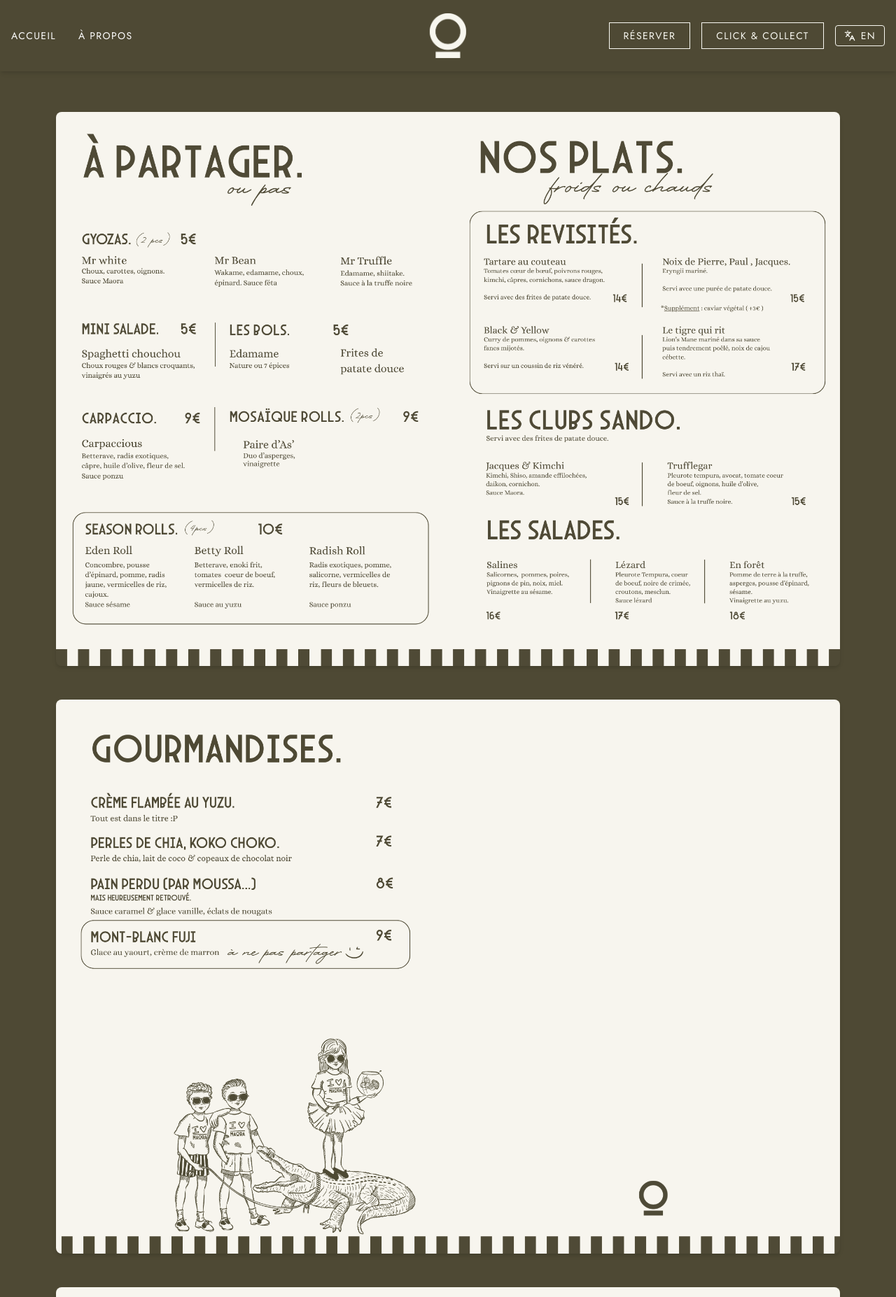
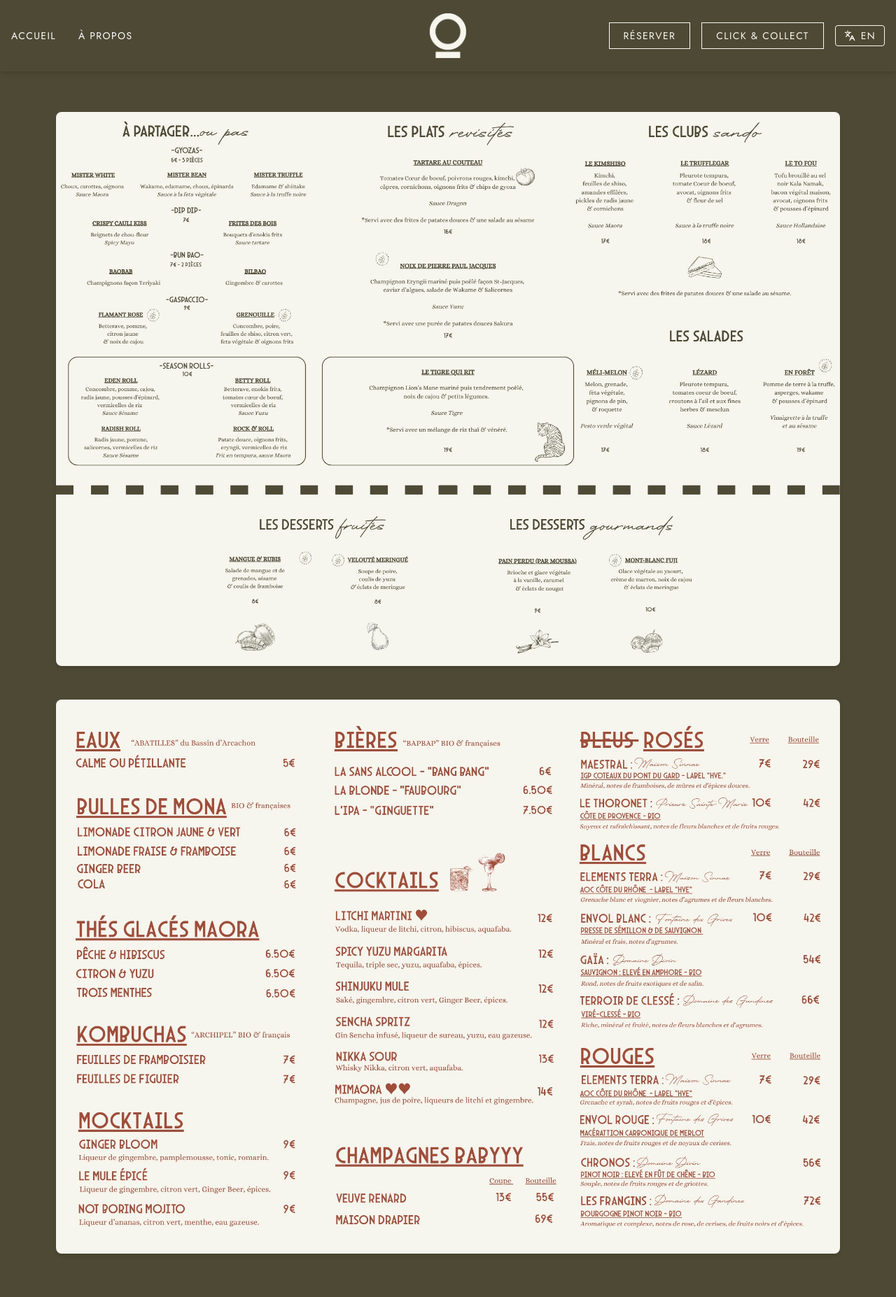
Before and after one commit to vincent-vanhassel/maora-restaurant, a Vue app: page /menu in a window 1280 px wide. Shown: the top 1854 px of the page at 70% size. Built offline with nearby package versions, Linux system fonts and the light colour scheme.

Commit message:
update menu - Printemps-été

```diff
--- a/src/views/Menu.vue
+++ b/src/views/Menu.vue
@@ -5,10 +5,10 @@
     <!-- Le contenu prend toute la hauteur dispo -->
     <main class="flex-grow pt-40 px-6 md:px-20">
       <div class="max-w-6xl mx-auto space-y-12">
-        <img src="/image-menu/menu-1.png" alt="Menu-1" class="rounded-lg shadow-md w-full object-contain" />
-        <img src="/image-menu/menu-2.png" alt="Menu-2" class="rounded-lg shadow-md w-full object-contain" />
-        <img src="/image-menu/menu-3.png" alt="Menu-3" class="rounded-lg shadow-md w-full object-contain" />
-        <img src="/image-menu/menu-4.png" alt="Menu-4" class="rounded-lg shadow-md w-full object-contain" />
+        <img src="/image-menu/Menu Printemps-Été.jpeg" alt="Menu-1" class="rounded-lg shadow-md w-full object-contain" />
+        <!-- <img src="/image-menu/menu-2.png" alt="Menu-2" class="rounded-lg shadow-md w-full object-contain" /> -->
+        <img src="/image-menu/Carte des boissons  Printemps-Été.jpeg" alt="Menu-3" class="rounded-lg shadow-md w-full object-contain" />
+        <!-- <img src="/image-menu/menu-4.png" alt="Menu-4" class="rounded-lg shadow-md w-full object-contain" /> -->
       </div>
     </main>
 
```
Also changed, not shown: public/image-menu/Carte des boissons  Printemps-Été.jpeg (added), public/image-menu/Menu Printemps-Été.jpeg (added).
